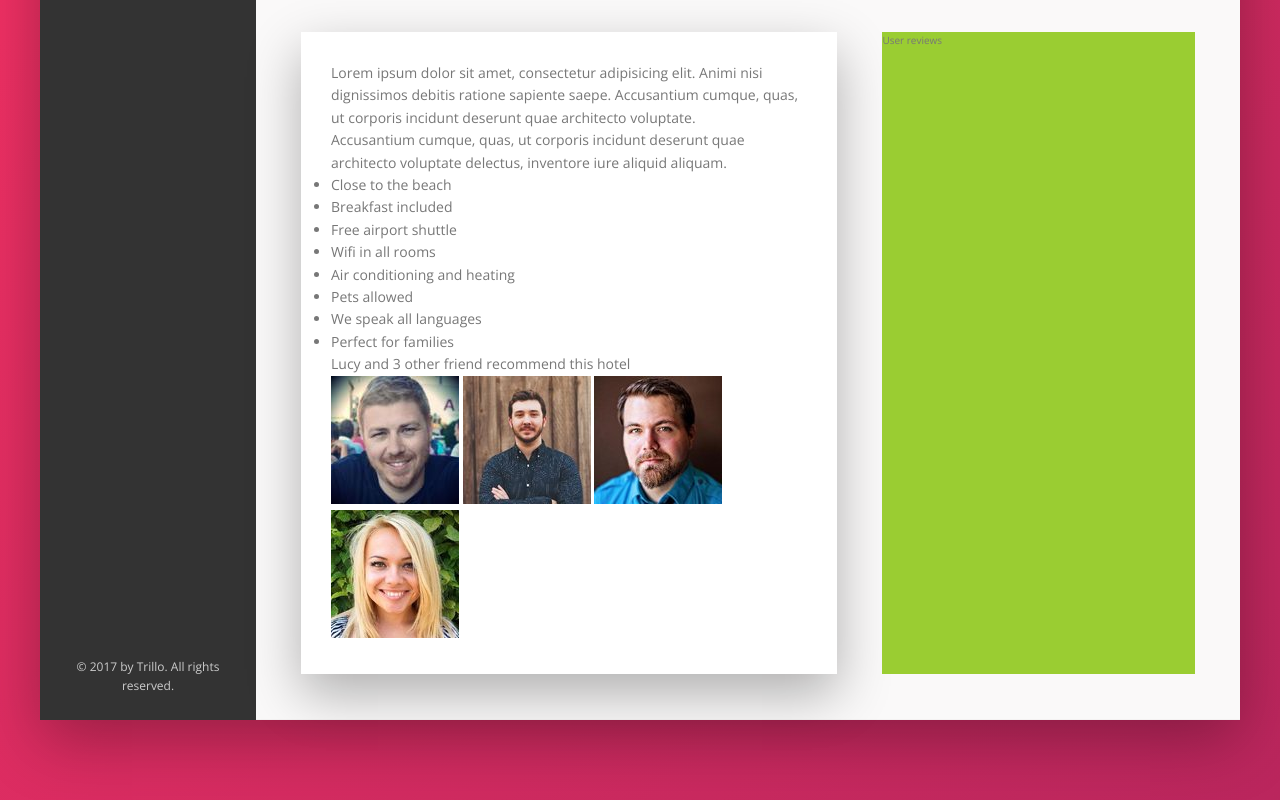
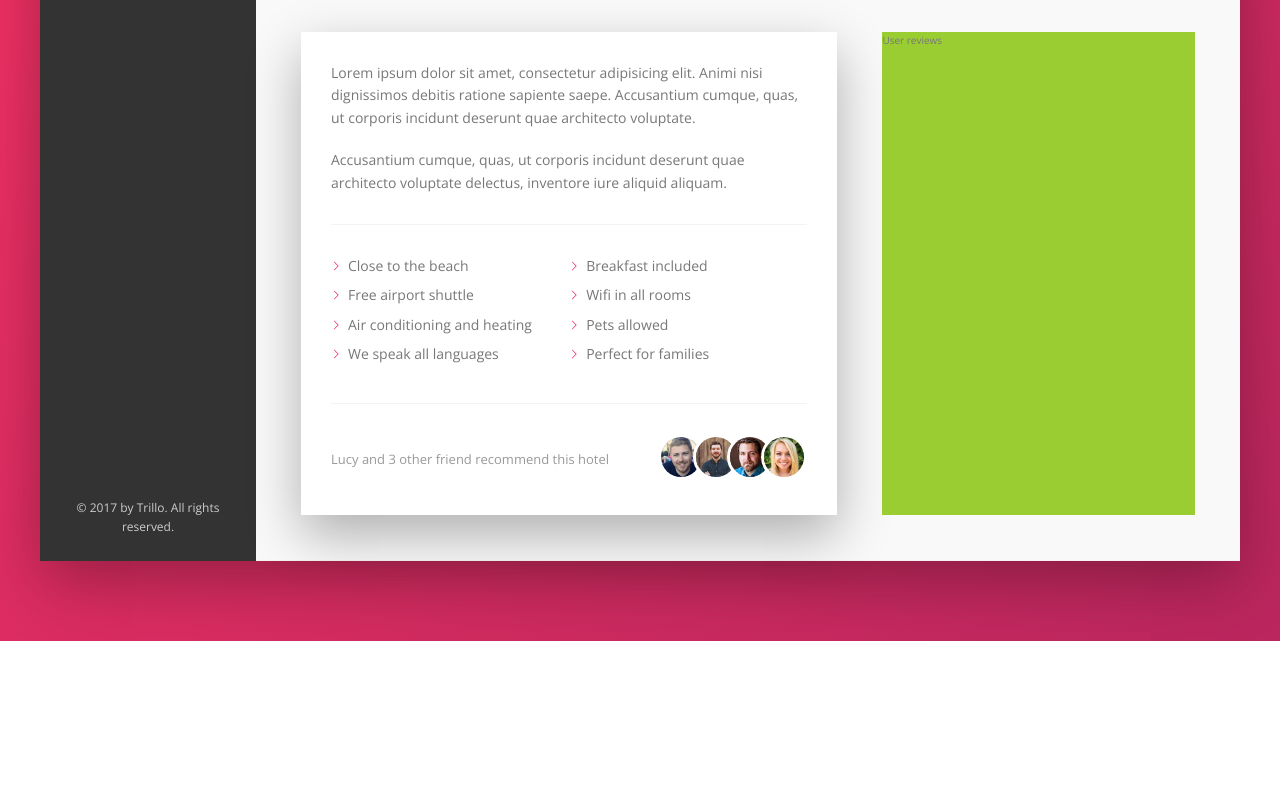
Before and after one commit to pawelczar/Tirllo-app, a website: page index.html in a window 1280 px wide. Shown: the part 615-1415 px from the top of the page. After the commit the page ends 1256 px from the top, so only its background shows below. Drawn offline with nearby package versions, Linux system fonts and the light colour scheme.

Commit message:
finished styling description section in index.html

```diff
--- a/index.html
+++ b/index.html
@@ -149,7 +149,7 @@
                 <li class="list__item">Perfect for families</li>
               </ul>
               <div class="recommend">
-                <p class="recommend_count">
+                <p class="recommend__count">
                   Lucy and 3 other friend recommend this hotel
                 </p>
                 <div class="recommend__friends">
--- a/sass/_components.scss
+++ b/sass/_components.scss
@@ -288,3 +288,75 @@
     box-shadow: none;
   }
 }
+
+///////////////////////////////
+////PARAGRAPH
+.paragraph:not(:last-of-type) {
+  margin-bottom: 2rem;
+}
+
+///////////////////////////////
+////LIST
+.list {
+  list-style: none;
+  margin: 3rem 0;
+  padding: 3rem 0;
+  border-bottom: var(--line);
+  border-top: var(--line);
+  display: flex;
+  flex-wrap: wrap;
+
+  &__item {
+    flex: 0 0 50%;
+    margin-bottom: 0.7rem;
+
+    &::before {
+      content: "";
+      display: inline-block;
+      height: 1rem;
+      width: 1rem;
+      margin-right: 0.7rem;
+
+      //older browswers
+      // background-image: url(../img/chevron-thin-right.svg);
+      // background-size: cover;
+
+      //newer browswers
+
+      background-color: var(--color-primary);
+      -webkit-mask-image: url(../img/chevron-thin-right.svg);
+      -webkit-mask-size: cover;
+      mask-image: url(../img/chevron-thin-right.svg);
+      mask-size: cover;
+    }
+  }
+}
+
+///////////////////////////////
+////RECOMEND
+.recommend {
+  font-size: 1.3rem;
+  color: var(--color-grey-dark-3);
+  display: flex;
+  align-items: center;
+  justify-content: space-between;
+
+  &__count {
+    // margin-right: auto;
+  }
+
+  &__friends {
+  }
+
+  &__photo {
+    box-sizing: content-box;
+    height: 4rem;
+    width: 4rem;
+    border-radius: 50%;
+    border: 3px solid #fff;
+
+    &:not(:last-child) {
+      margin-right: -1.5rem;
+    }
+  }
+}
```
Also changed, not shown: css/style.css.
